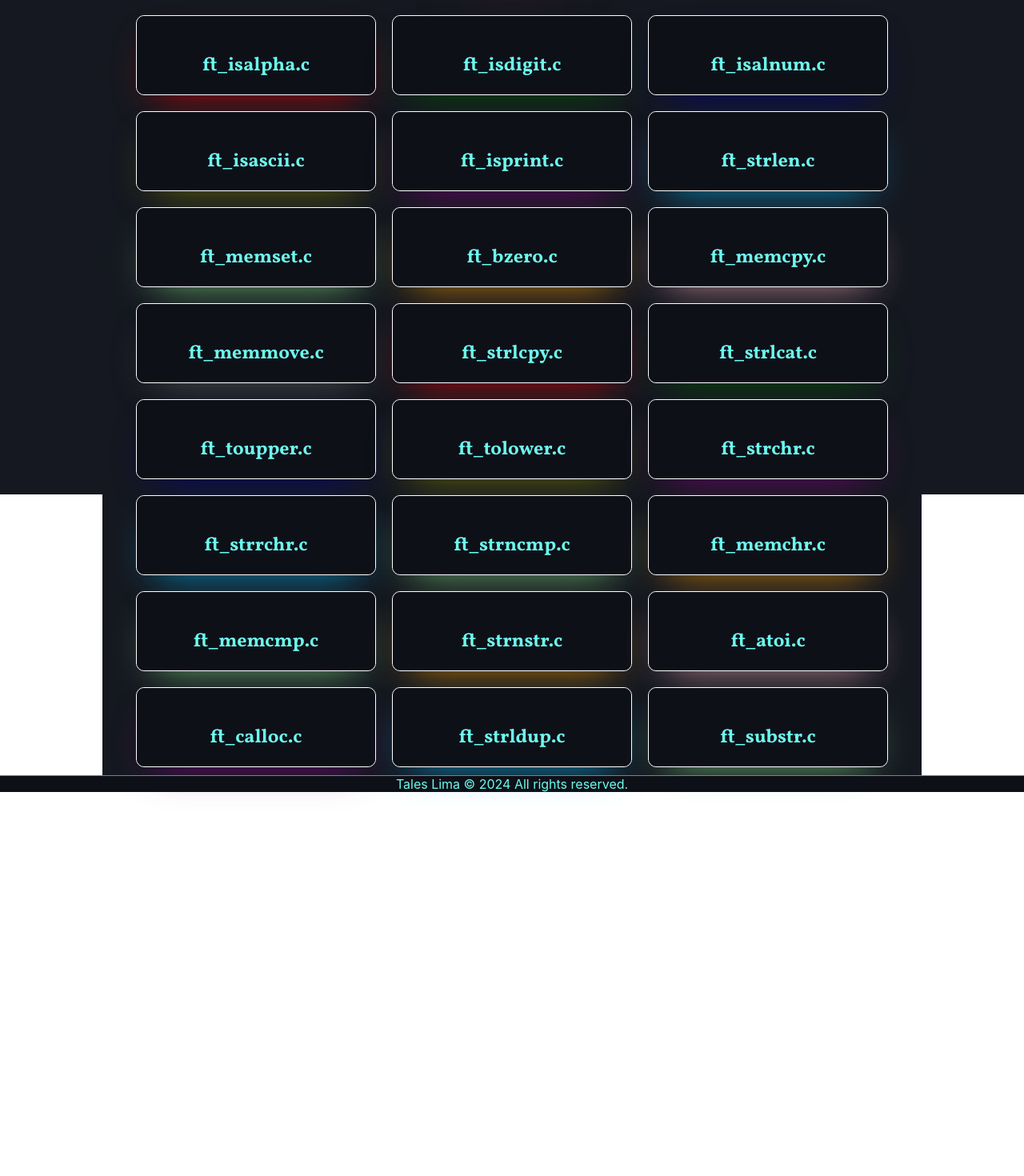
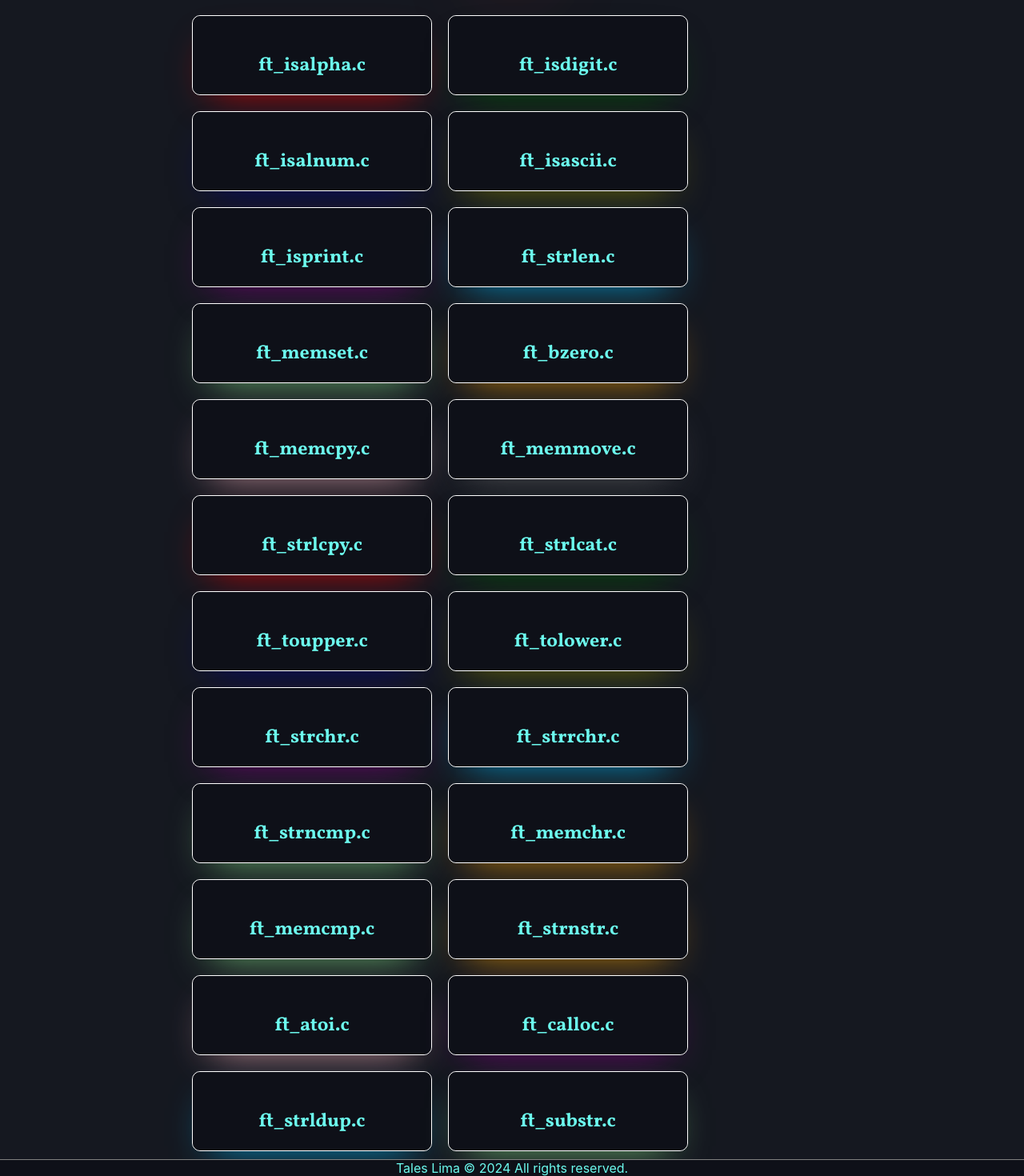
Before and after one commit to tales1982/LIBRARY-IN-C, a React (Create React App) app in the folder library-in-c/: page /Libft in a window 1280 px wide. Shown: the part 182-1652 px from the top of the page at 80% size. Before the commit the page ends 1172 px from the top, so only its background shows below. Built offline with nearby package versions, Linux system fonts and the light colour scheme.

Commit message:
Bug no paragrapho

```diff
--- a/library-in-c/src/page/Ft_isalpha/styles.js
+++ b/library-in-c/src/page/Ft_isalpha/styles.js
@@ -18,7 +18,6 @@ export const ContainerMain = styled.div`
   align-items: center;
   justify-content: space-between;
   position: relative;
-  display: flex;
   width: 100vw;
   height: 100vh;
   background-color: ${Colors.bgSection};
@@ -31,7 +30,6 @@ export const ContainerMain = styled.div`
 
   @media (min-width: 765px) and (max-width: 1024px) {
     text-align: center;
-    height: 100%;
   }
 `
 /************* Container de funcoes *******************/
--- a/library-in-c/src/page/Ft_isdigit/index.jsx
+++ b/library-in-c/src/page/Ft_isdigit/index.jsx
@@ -1,7 +1,7 @@
 import React from 'react'
 import Header from '../../Components/Header'
 import Footer from '../../Components/Footer'
-import * as S from '../Libft/styles'
+import * as S from './styles'
 
 const Ft_isdigit = () => {
   return (
@@ -38,22 +38,46 @@ const Ft_isdigit = () => {
         <span>{'}'}</span>
       </S.SectionInfo>
       <S.Ul>
-            <S.H3>1° - Argument and Return:</S.H3>
-            <S.Li>The function takes an argument i, which is an integer value.</S.Li>
-            <S.Li>It returns an integer: 1 if the character represented by i is a digit, and 0 otherwise.</S.Li>
-            <S.H3>2° - Contrul Structure (while):</S.H3>
-            <S.Li>The function uses a while loop to check if the value of i is within the range of digits (
-            <S.TextGreen>{" '0' to '9' "}</S.TextGreen>)</S.Li>
-            <S.H3>3° - Condition in the Loop:</S.H3>
-            <S.Li>The loop condition ( <S.TextGreen>{"'0'"}</S.TextGreen>
-              {' <'}= i && {' <'}= <S.TextGreen>{" '9' "}</S.TextGreen>) checks if the value of i is within the range of characters corresponding to decimal digits.</S.Li>
-              <S.H3>4° - Return (Break in the Loop):</S.H3>
-            <S.Li>If the loop condition is true, the function immediately returns the value 1, indicating that the character is a digit.</S.Li>
-            <S.H3>5° - Default Return:</S.H3>
-            <S.Li>If the loop is not executed (i.e., if i is not within the range of digits), the function returns the value 0.</S.Li>
+        <S.H3>1° - Argument and Return:</S.H3>
+        <S.Li>
+          The function takes an argument i, which is an integer value.
+        </S.Li>
+        <S.Li>
+          It returns an integer: 1 if the character represented by i is a digit,
+          and 0 otherwise.
+        </S.Li>
+        <S.H3>2° - Contrul Structure (while):</S.H3>
+        <S.Li>
+          The function uses a while loop to check if the value of i is within
+          the range of digits (<S.TextGreen>{" '0' to '9' "}</S.TextGreen>)
+        </S.Li>
+        <S.H3>3° - Condition in the Loop:</S.H3>
+        <S.Li>
+          The loop condition ( <S.TextGreen>{"'0'"}</S.TextGreen>
+          {' <'}= i && {' <'}= <S.TextGreen>{" '9' "}</S.TextGreen>) checks if
+          the value of i is within the range of characters corresponding to
+          decimal digits.
+        </S.Li>
+        <S.H3>4° - Return (Break in the Loop):</S.H3>
+        <S.Li>
+          If the loop condition is true, the function immediately returns the
+          value 1, indicating that the character is a digit.
+        </S.Li>
+        <S.H3>5° - Default Return:</S.H3>
+        <S.Li>
+          If the loop is not executed (i.e., if i is not within the range of
+          digits), the function returns the value 0.
+        </S.Li>
+        <S.P>
+          In summary, the isdigit function checks if the provided integer value
+          represents a decimal digit. If yes, it returns 1; if not, it returns
+          0. This function is a simplified implementation of the isdigit
+          function in the standard C library. Note that the standard
+          implementation of this function typically takes an argument of type
+          int and returns a non-zero value (true) if the character is a digit,
+          and zero (false) otherwise.
+        </S.P>
       </S.Ul>
-      <br />
-      <S.P>In summary, the isdigit function checks if the provided integer value represents a decimal digit. If yes, it returns 1; if not, it returns 0. This function is a simplified implementation of the isdigit function in the standard C library. Note that the standard implementation of this function typically takes an argument of type int and returns a non-zero value (true) if the character is a digit, and zero (false) otherwise.</S.P>
       <Footer />
     </S.ContainerMain>
   )
--- a/library-in-c/src/page/Ft_isdigit/styles.js
+++ b/library-in-c/src/page/Ft_isdigit/styles.js
@@ -30,6 +30,8 @@ export const ContainerMain = styled.div`
 
   @media (min-width: 765px) and (max-width: 1024px) {
     text-align: center;
+  }
+  @media (min-width: 1025px) {
     height: 100%;
   }
 `
@@ -104,21 +106,19 @@ export const H3 = styled.h3`
 /*********Estilizacao do paragrafo ********************/
 export const P = styled.p`
   font-family: ${Fonts.fontHighlight};
-  width: 70%;
   font-size: 18px;
   font-weight: normal;
-  padding: 10px;
   line-height: 1.4;
   color: #fff;
 
   /***************** Resposabilidade Mobile *******************/
   @media (max-width: 764px) {
-    width: 90%;
+
     font-size: 16px;
   }
 
   @media (min-width: 765px) and (max-width: 1024px) {
-    width: 90%;
+
     font-size: 16px;
   }
 `
@@ -188,6 +188,7 @@ export const Ul = styled.ul`
 color: #fff;
 font-size: 18px;
 width: 70%;
+padding-bottom: 20px;
 @media (max-width: 764px) {
   padding-top: 20px;
     width: 90%;
--- a/library-in-c/src/page/Libft/index.jsx
+++ b/library-in-c/src/page/Libft/index.jsx
@@ -10,6 +10,7 @@ const Libft = () => {
       <Header />
       <S.H1>Libft</S.H1>
       <S.ContainerLibft>
+        <S.containerButao>
           <Button
             text="ft_isalpha.c"
             shadowColor="rgba(255, 0, 0, 0.8)"
@@ -20,28 +21,46 @@ const Libft = () => {
             shadowColor="rgba(0, 100, 0, 0.8)"
             to="/Ft_isdigit"
           />
-        <Button text="ft_isalnum.c" shadowColor="rgba(0, 0, 139, 0.8)" to=""/>
+          <Button
+            text="ft_isalnum.c"
+            shadowColor="rgba(0, 0, 139, 0.8)"
+            to=""
+          />
           <Button text="ft_isascii.c" shadowColor="rgba(139, 139, 0, 0.8)" />
+        </S.containerButao>
+        <S.containerButao>
           <Button text="ft_isprint.c" shadowColor="rgba(139, 0, 139, 0.8)" />
           <Button text="ft_strlen.c" shadowColor="rgba(0, 191, 255, 0.8)" />
           <Button text="ft_memset.c" shadowColor="rgba(144, 238, 144, 0.8)" />
           <Button text="ft_bzero.c" shadowColor="rgba(255, 165, 0, 0.8)" />
+        </S.containerButao>
+        <S.containerButao>
           <Button text="ft_memcpy.c" shadowColor="rgba(255, 182, 193, 0.8)" />
           <Button text="ft_memmove.c" shadowColor="rgba(105, 105, 105, 0.8)" />
           <Button text="ft_strlcpy.c" shadowColor="rgba(255, 0, 0, 0.8)" />
           <Button text="ft_strlcat.c" shadowColor="rgba(0, 100, 0, 0.8)" />
+        </S.containerButao>
+        <S.containerButao>
           <Button text="ft_toupper.c" shadowColor="rgba(0, 0, 139, 0.8)" />
           <Button text="ft_tolower.c" shadowColor="rgba(139, 139, 0, 0.8)" />
           <Button text="ft_strchr.c" shadowColor="rgba(139, 0, 139, 0.8)" />
           <Button text="ft_strrchr.c" shadowColor="rgba(0, 191, 255, 0.8)" />
+        </S.containerButao>
+        <S.containerButao>
+          {' '}
           <Button text="ft_strncmp.c" shadowColor="rgba(144, 238, 144, 0.8)" />
           <Button text="ft_memchr.c" shadowColor="rgba(255, 165, 0, 0.8)" />
           <Button text="ft_memcmp.c" shadowColor="rgba(144, 238, 144, 0.8)" />
           <Button text="ft_strnstr.c" shadowColor="rgba(255, 165, 0, 0.8)" />
+        </S.containerButao>
+
+        <S.containerButao>
+          {' '}
           <Button text="ft_atoi.c" shadowColor="rgba(255, 182, 193, 0.8)" />
           <Button text="ft_calloc.c" shadowColor="rgba(139, 0, 139, 0.8)" />
           <Button text="ft_strldup.c" shadowColor="rgba(0, 191, 255, 0.8)" />
           <Button text="ft_substr.c" shadowColor="rgba(144, 238, 144, 0.8)" />
+        </S.containerButao>
       </S.ContainerLibft>
       <Footer />
     </S.ContainerMain>
--- a/library-in-c/src/page/Libft/styles.js
+++ b/library-in-c/src/page/Libft/styles.js
@@ -10,7 +10,6 @@ const shadowAnimation = keyframes`
     filter: drop-shadow(0px 0px 50px var(--shadow-color, ${Colors.colorRed}));
   }
 `
-
 /************* container PAI ******************/
 export const ContainerMain = styled.div`
   display: flex;
@@ -33,14 +32,18 @@ export const ContainerMain = styled.div`
     text-align: center;
     height: 100%;
   }
+  @media (min-width: 1024px) and (max-width: 1280px) {
+
+  }
+
 `
 /************* Container de funcoes *******************/
 export const ContainerLibft = styled.section`
   display: flex;
+  flex-direction: column;
   justify-content: center;
-  flex-wrap: wrap;
   background-color: ${Colors.bgSection};
-  width: 80%;
+  width: 100%;
   height: auto;
   color: #fff;
 
@@ -50,6 +53,15 @@ export const ContainerLibft = styled.section`
   }
   @media (min-width: 765px) and (max-width: 1024px) {
     width: 100%;
+  }
+`
+export const containerButao = styled.article`
+  display: flex;
+  flex-wrap: wrap;
+  justify-content: center;
+  @media (min-width: 1024px) and (max-width: 1280px) {
+    max-width: 1000px;
+    padding-left: 100px;
   }
 `
 /********* Secao de Informacoes **********************/
```
Lines whose indentation alone changed are shown as unchanged.
